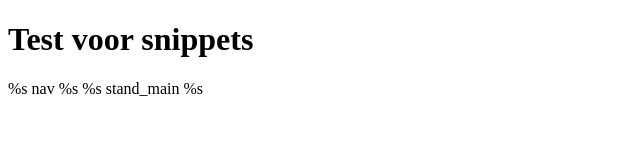
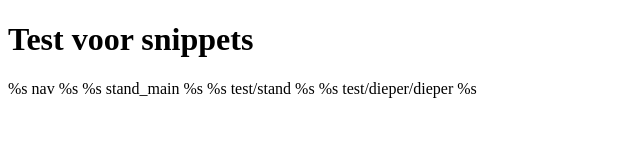
Before and after one commit to MitchelMA/http_server, a plain HTML site: page page-content/snippet_test/index.html in a window 1280 px wide. Shown: the whole page, without its empty margins (0-640 px from the left). Drawn offline with Linux system fonts and the light colour scheme.

Commit message:
snippets now support directories

```diff
--- a/page-content/snippet_test/index.html
+++ b/page-content/snippet_test/index.html
@@ -8,6 +8,6 @@
   </head>
   <body>
     <h1>Test voor snippets</h1>
-    %s nav %s %s stand_main %s
+    %s nav %s %s stand_main %s %s test/stand %s %s test/dieper/dieper %s
   </body>
 </html>
```
Also changed, not shown: snippets/test/_stand.html (added, +1 -0 lines), snippets/test/dieper/_dieper.html (added, +1 -0 lines).
